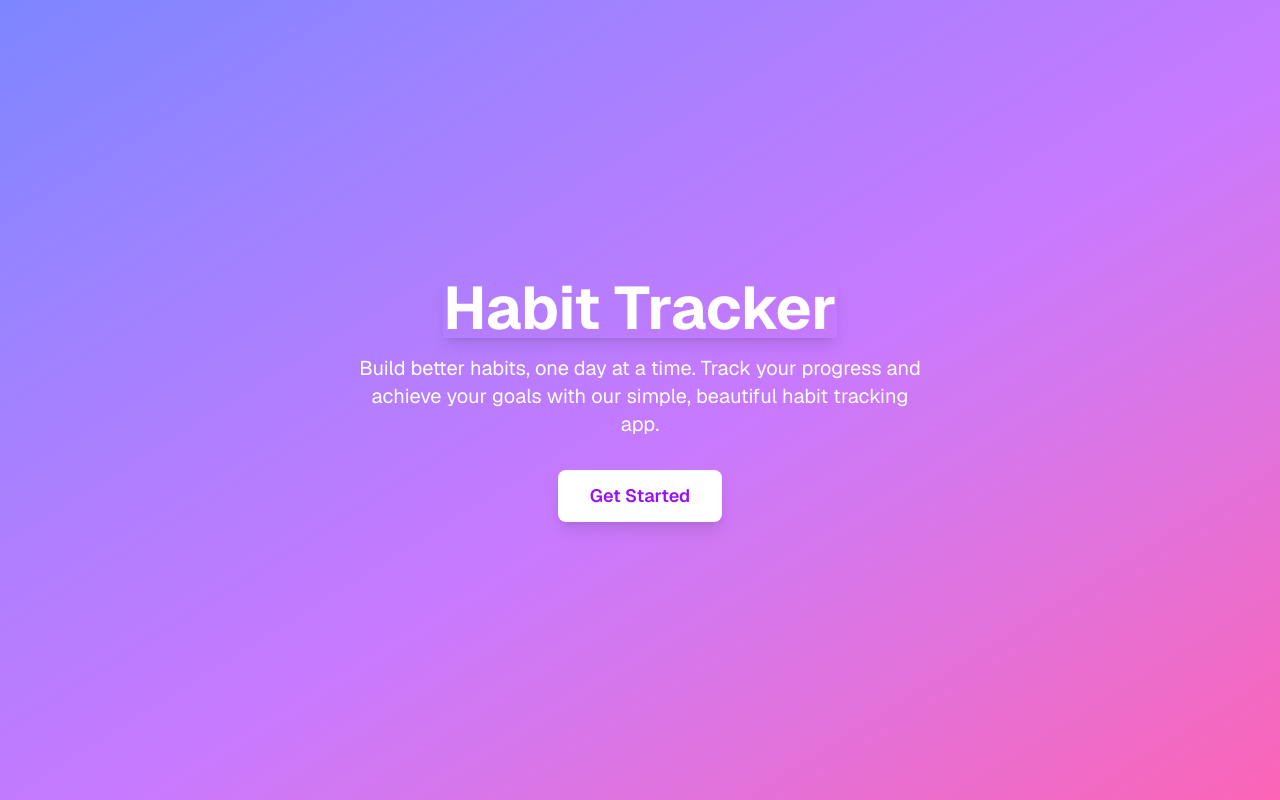
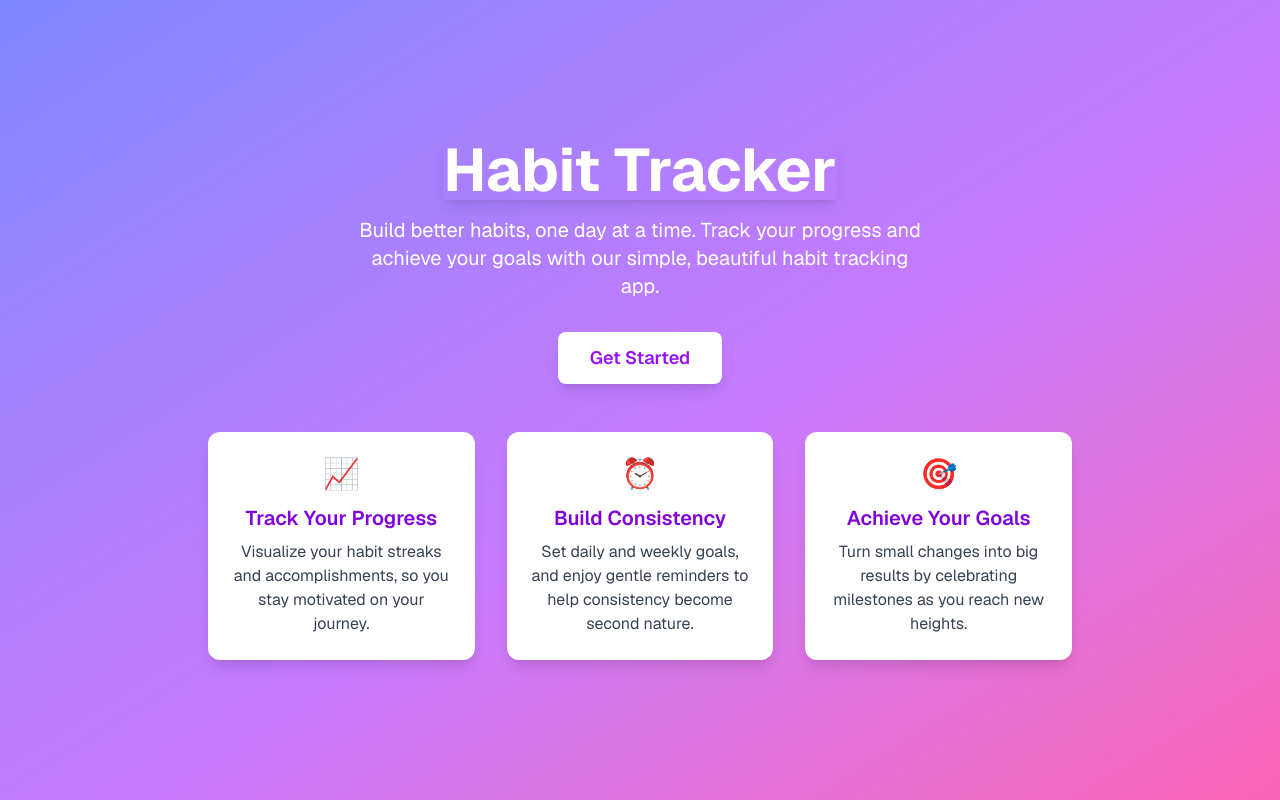
Before and after one commit to RehanMoledina/my-first-app, a Next.js app: page / in a window 1280 px wide. Built offline with nearby package versions, Linux system fonts and the light colour scheme.

Commit message:
added habit tracker landing page

```diff
--- a/app/page.tsx
+++ b/app/page.tsx
@@ -11,10 +11,36 @@ export default function Home() {
       </p>
       <a
         href="#"
-        className="px-8 py-3 bg-white text-purple-600 font-semibold rounded-lg shadow-lg hover:bg-purple-50 transition-colors text-lg"
+        className="px-8 py-3 bg-white text-purple-600 font-semibold rounded-lg shadow-lg hover:bg-purple-50 transition-colors text-lg mb-12"
       >
         Get Started
       </a>
+      {/* Feature cards section */}
+      <section className="w-full flex flex-col items-center justify-center">
+        <div className="grid grid-cols-1 md:grid-cols-3 gap-8 max-w-4xl w-full px-4">
+          <div className="bg-white bg-opacity-90 rounded-xl shadow-lg p-6 flex flex-col items-center">
+            <span className="text-3xl mb-3">📈</span>
+            <h2 className="text-xl font-semibold text-purple-700 mb-2">Track Your Progress</h2>
+            <p className="text-gray-700 text-center">
+              Visualize your habit streaks and accomplishments, so you stay motivated on your journey.
+            </p>
+          </div>
+          <div className="bg-white bg-opacity-90 rounded-xl shadow-lg p-6 flex flex-col items-center">
+            <span className="text-3xl mb-3">⏰</span>
+            <h2 className="text-xl font-semibold text-purple-700 mb-2">Build Consistency</h2>
+            <p className="text-gray-700 text-center">
+              Set daily and weekly goals, and enjoy gentle reminders to help consistency become second nature.
+            </p>
+          </div>
+          <div className="bg-white bg-opacity-90 rounded-xl shadow-lg p-6 flex flex-col items-center">
+            <span className="text-3xl mb-3">🎯</span>
+            <h2 className="text-xl font-semibold text-purple-700 mb-2">Achieve Your Goals</h2>
+            <p className="text-gray-700 text-center">
+              Turn small changes into big results by celebrating milestones as you reach new heights.
+            </p>
+          </div>
+        </div>
+      </section>
     </div>
   );
 }
```
